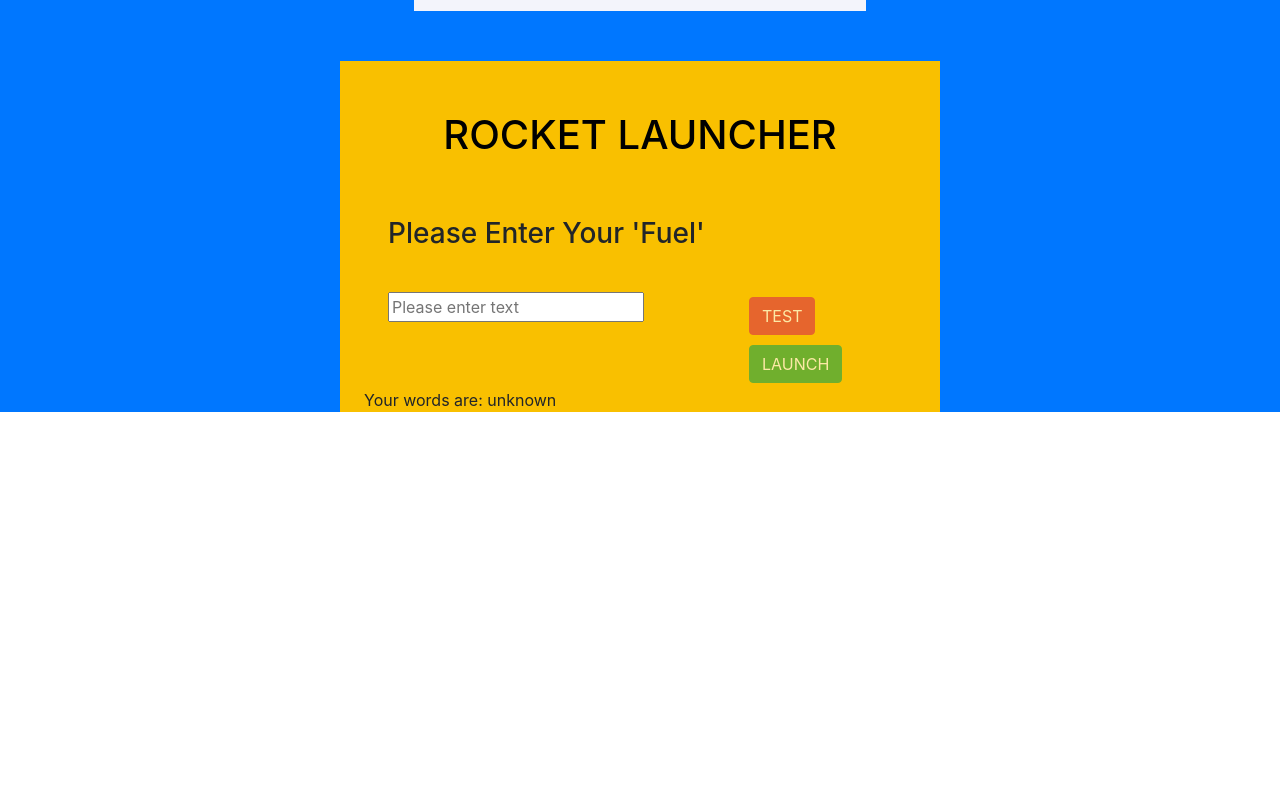
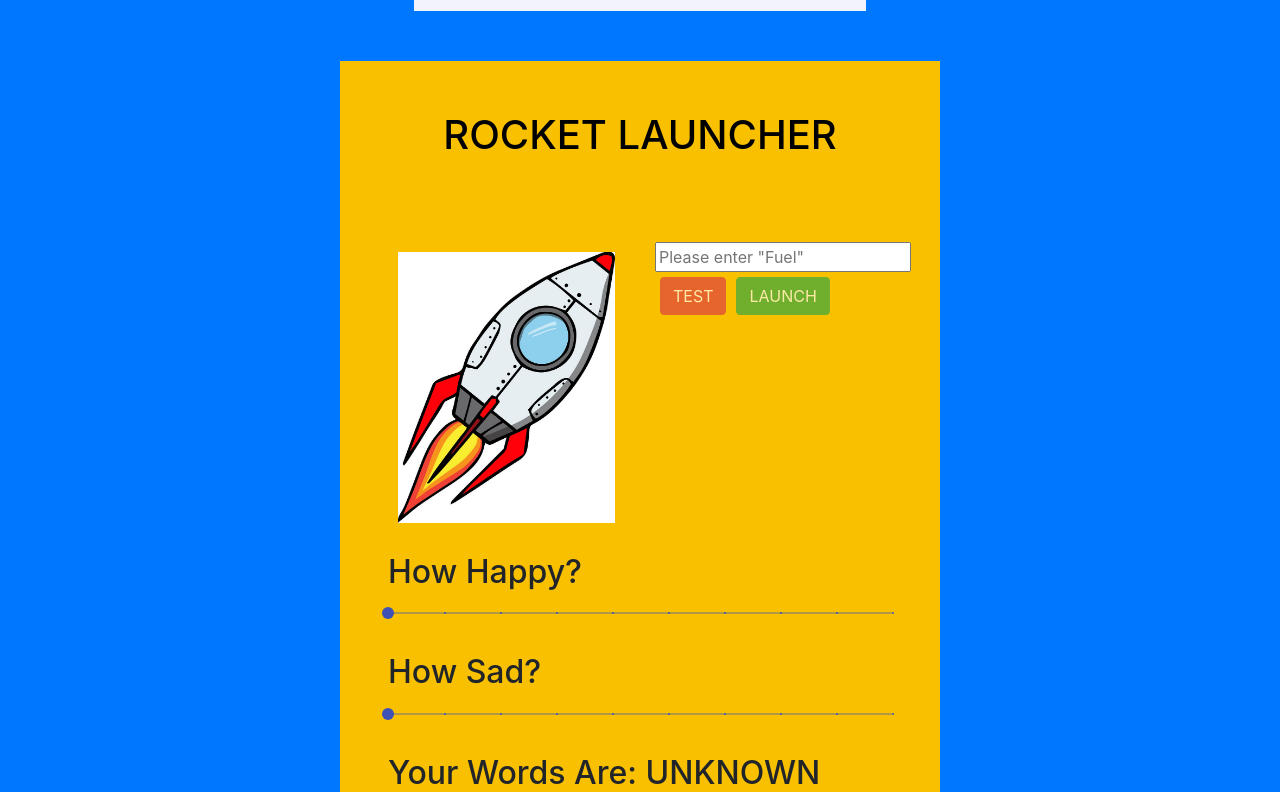
Before and after one commit to maraesa100/TWSU-frontend, a React (Create React App) app: page / in a window 1280 px wide. Shown: the part 2227-3027 px from the top of the page. Before the commit the page ends 2655 px from the top, so only its background shows below. Built offline with nearby package versions, Linux system fonts and the light colour scheme.

Commit message:
word categorisation complete

```diff
--- a/src/components/RocketLaunch.tsx
+++ b/src/components/RocketLaunch.tsx
@@ -20,22 +20,26 @@ export const RocketLaunch: React.FC<RocketLaunchProps> = ({
 }) => (
   <Container>
     <Row>
-      <Col xs={12} md={12}>
-        <h3>Please Enter Your 'Fuel'</h3>
+      <div style={{ paddingTop: 50 }} />
+      <Col xs={4} md={6} style={{ paddingTop: 25 }}>
+        <Image
+          src={require('../ui/rocket-launch.jpg')}
+          rounded
+          fluid
+          style={{ padding: 10 }}
+        />
       </Col>
-      <div style={{ paddingTop: 50 }} />
-      <Col xs={12} md={8} style={{ paddingTop: 25 }}>
+
+      <Col xs={8} md={6} style={{ paddingTop: 25 }}>
         <form onSubmit={e => onSubmit(e)}>
           <input
             type='text'
             value={formValue}
             onChange={e => handleChange(e)}
-            placeholder='Please enter text'
+            placeholder='Please enter "Fuel"'
           />
         </form>
-      </Col>
 
-      <Col xs={12} md={4} style={{ paddingTop: 25 }}>
         <Button
           onClick={e => onSubmit(e)}
           disabled={formValue.length < 1}
--- /dev/null
+++ b/src/components/SliderFeedback.tsx
@@ -0,0 +1,33 @@
+import Slider from '@material-ui/core/Slider'
+
+import * as React from 'react'
+import Container from '@material-ui/core/Container'
+
+interface SliderFeedbackProps {
+  sliderValue: number
+  sliderLabel?: string
+}
+
+// mapSliderValue = {
+
+// }
+export const SliderFeedback: React.FC<SliderFeedbackProps> = ({
+  sliderLabel,
+  sliderValue
+}) => (
+  <Container style={{ paddingTop: 20 }}>
+    <h2>{sliderLabel}</h2>
+    <Slider
+      //   defaultValue={0}
+      value={sliderValue}
+      aria-labelledby='discrete-slider'
+      valueLabelDisplay='auto'
+      step={10}
+      marks
+      min={10}
+      max={100}
+    />
+  </Container>
+)
+
+export default SliderFeedback
--- /dev/null
+++ b/src/components/WordClassifier.tsx
@@ -0,0 +1,16 @@
+import Slider from '@material-ui/core/Slider'
+
+import * as React from 'react'
+import Container from '@material-ui/core/Container'
+
+interface WordClassifierProps {
+  category: string
+}
+
+export const WordClassifier: React.FC<WordClassifierProps> = ({ category }) => (
+  <Container style={{ paddingTop: 20 }}>
+    <h2>Your Words Are: {category.toUpperCase()} </h2>
+  </Container>
+)
+
+export default WordClassifier
--- a/src/pages/HomePage.tsx
+++ b/src/pages/HomePage.tsx
@@ -11,6 +11,8 @@ import ProgressBar from '../components/ProgressBar'
 import StepOneInstructions from '../components/StepOneInstructions'
 import StepTwoInstructions from '../components/StepTwoInstructions'
 import StepThreeInstructions from '../components/StepThreeInstructions'
+import SliderFeedback from '../components/SliderFeedback'
+import WordClassifier from '../components/WordClassifier'
 
 // Material UI imports
 import Container from '@material-ui/core/Container'
@@ -32,7 +34,7 @@ class HomePage extends React.Component<MyProps, MyState> {
     super(props)
     this.state = {
       formValue: '',
-      happyOrSad: null,
+      happyOrSad: 'unknown',
       numericalValue: 0,
       willRocketLaunch: false
     }
@@ -129,10 +131,22 @@ class HomePage extends React.Component<MyProps, MyState> {
             handleChange={e => this.handleChange(e)}
             willRocketLaunch={this.state.willRocketLaunch}
           />
-          <p>
-            Your words are: {this.state.happyOrSad}{' '}
-            {this.state.happyOrSad === null ? 'unknown' : null}
-          </p>
+
+          <SliderFeedback
+            sliderValue={
+              this.state.happyOrSad === 'happy' ? this.state.numericalValue : 0
+            }
+            sliderLabel={'How Happy?'}
+          />
+
+          <SliderFeedback
+            sliderValue={
+              this.state.happyOrSad === 'sad' ? this.state.numericalValue : 0
+            }
+            sliderLabel={'How Sad?'}
+          />
+
+          <WordClassifier category={this.state.happyOrSad} />
         </Container>
       </div>
     )
```
